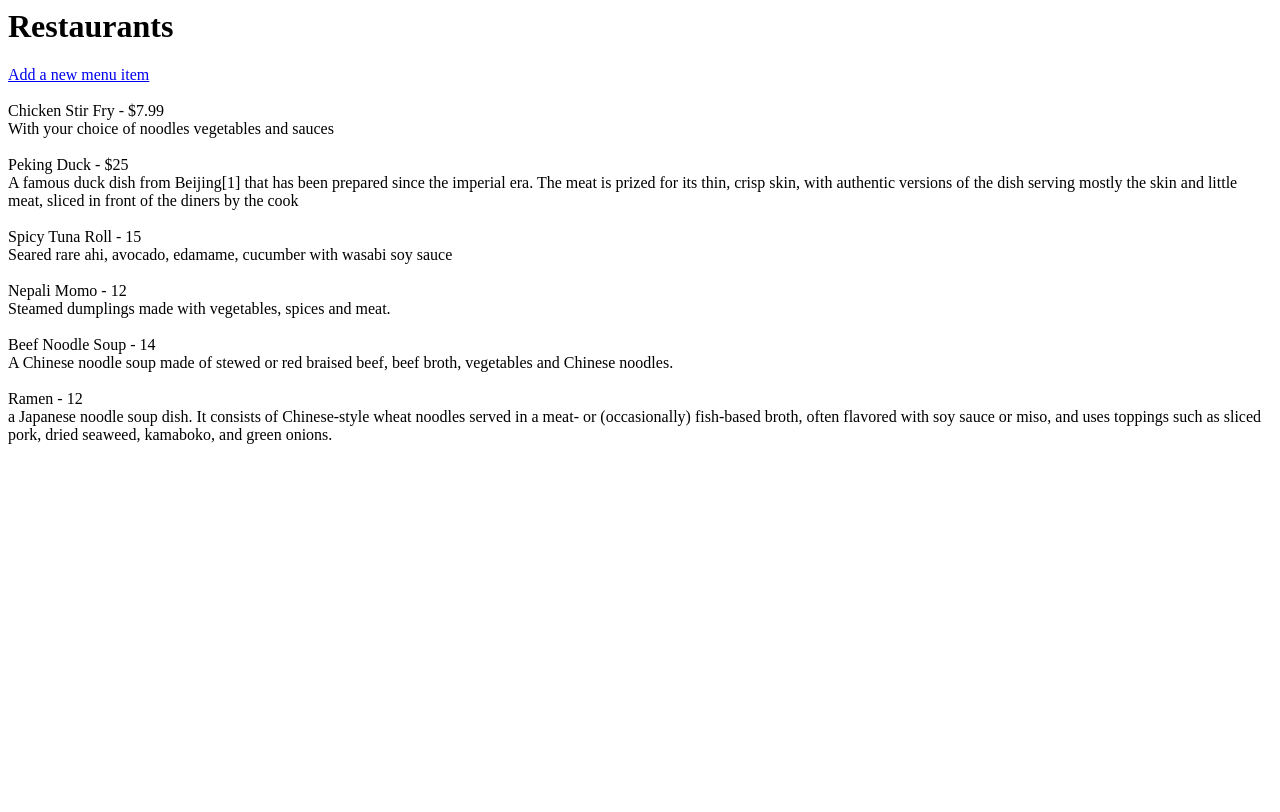
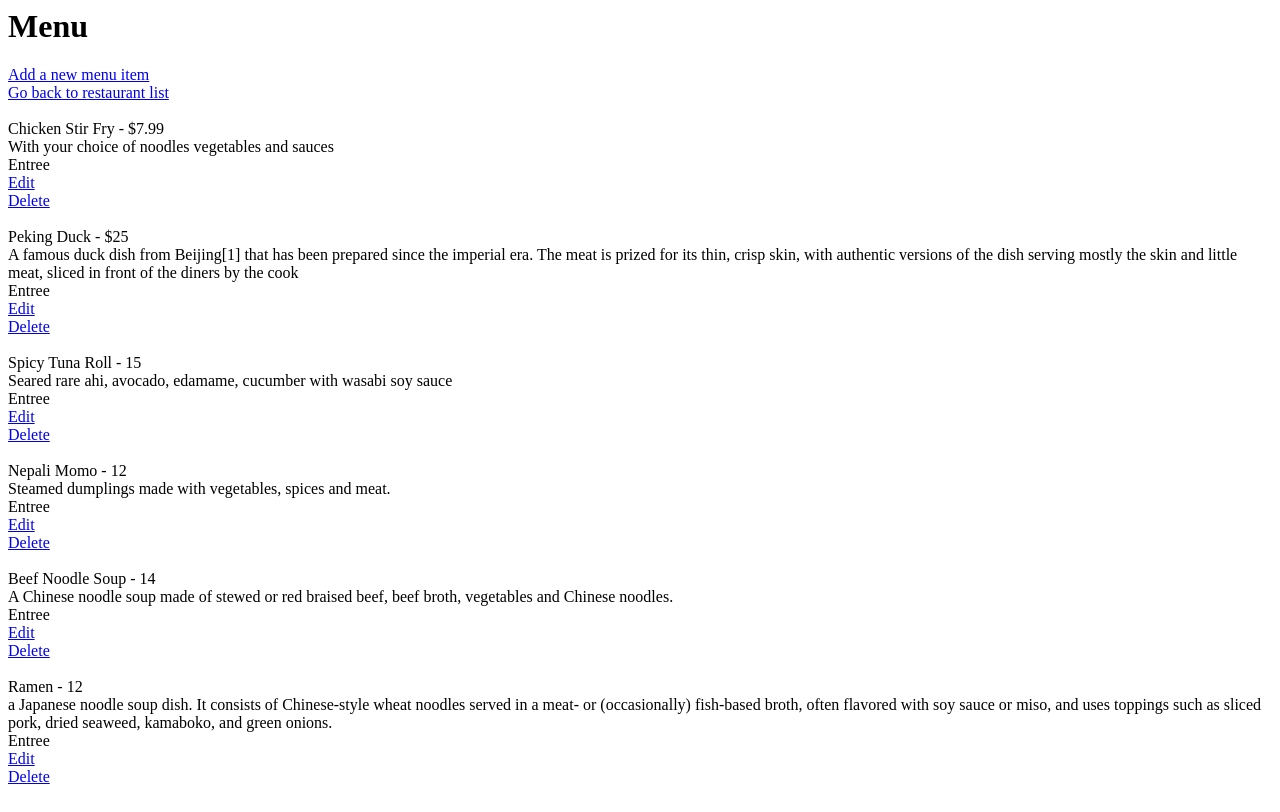
Before and after one commit to anthonyattard/restaurant-menu-system, a Flask app: page /restaurant/2 in a window 1280 px wide. Before the commit the page ends 444 px from the top, so only its background shows below. Run offline with Flask 2, Linux system fonts and the light colour scheme.

Commit message:
All templates now working

```diff
--- a/templates/deletemenuitem.html
+++ b/templates/deletemenuitem.html
@@ -1,5 +1,5 @@
 <h1>Are you sure you want to delete {{ menu_item.name }}?</h1>
 <form action="#" method= 'post'>
     <input type='submit' value='Delete'>
-    <a href='#'>Cancel</a>
+    <a href="{{ url_for('showMenu', restaurant_id=restaurant_id) }}">Cancel</a>
 </form>
--- a/templates/deleterestaurant.html
+++ b/templates/deleterestaurant.html
@@ -1,5 +1,5 @@
 <h1>Are you sure you want to delete {{ restaurant.name }}?</h1>
 <form action="#" method= 'post'>
     <input type='submit' value='Delete'>
-    <a href='#'>Cancel</a>
+    <a href="{{ url_for('showRestaurants') }}">Cancel</a>
 </form>
--- a/templates/editmenuitem.html
+++ b/templates/editmenuitem.html
@@ -8,7 +8,10 @@
     <input type='text' size='30' name='price' placeholder="{{ menu_item.price }}">
     <p>Description:</p>
     <input type='text' size='30' name='description' placeholder="{{ menu_item.description }}">
+    <p>Course:</p>
+    <input type='text' size='30' name='course' placeholder="{{ menu_item.course }}">
     <input type='submit' value='Edit'>
+    <a href="{{ url_for('showMenu', restaurant_id=restaurant_id) }}">Cancel</a>
     </form>
 </body>
 </html>
--- a/templates/editrestaurant.html
+++ b/templates/editrestaurant.html
@@ -3,5 +3,5 @@
     <p>Name:</p>
     <input type='text' size='30' name='name' placeholder='{{ restaurant.name }}'>
 <input type='submit' value='Edit'>
-<a href='#'>Cancel</a>
+<a href="{{ url_for('showRestaurants') }}">Cancel</a>
 </form>
--- a/templates/menu.html
+++ b/templates/menu.html
@@ -1,11 +1,21 @@
 <html>
 <body>
-    <h1>Restaurants</h1>
-    <a href='#'>Add a new menu item</a></br></br>
-    {% for menu_item in menu_items %}
-    {{ menu_item.name }} -
-    {{ menu_item.price }}</br>
-    {{ menu_item.description }}</br></br>
-    {% endfor %}
+    <h1>Menu</h1>
+    <a href="{{ url_for('newMenuItem', restaurant_id=restaurant_id) }}">Add a new menu item</a></br>
+    <a href="{{ url_for('showRestaurants') }}">Go back to restaurant list</a></br></br>
+    {% if menu_items %}
+        {% for menu_item in menu_items %}
+            {{ menu_item.name }} -
+            {{ menu_item.price }}</br>
+            {{ menu_item.description }}</br>
+            {{ menu_item.course }}</br>
+            <a href="{{ url_for('editMenuItem', restaurant_id=restaurant_id, menu_id=menu_item.id) }}">Edit</a>
+            </br>
+            <a href="{{ url_for('deleteMenuItem', restaurant_id=restaurant_id, menu_id=menu_item.id) }}">Delete</a>
+            </br></br>
+        {% endfor %}
+    {% else %}
+        There are no menu items.
+    {% endif %}
 </body>
 </html>
--- a/templates/newmenuitem.html
+++ b/templates/newmenuitem.html
@@ -8,6 +8,8 @@
     <input type='text' size='30' name='price'>
     <p>Description:</p>
     <input type='text' size='30' name='description'>
+    <p>Course:</p>
+    <input type='text' size='30' name='course'>
     <input type='submit' value='Create'>
     </form>
 </body>
--- a/templates/newrestaurant.html
+++ b/templates/newrestaurant.html
@@ -3,5 +3,5 @@
     <p>Name:</p>
     <input type='text' size='30' name='name'>
 <input type='submit' value='Create'>
-<a href='#'>Cancel</a>
+<a href="{{ url_for('showRestaurants') }}">Cancel</a>
 </form>
```
Also changed, not shown: templates/restaurants.html (+11 -5 lines).
